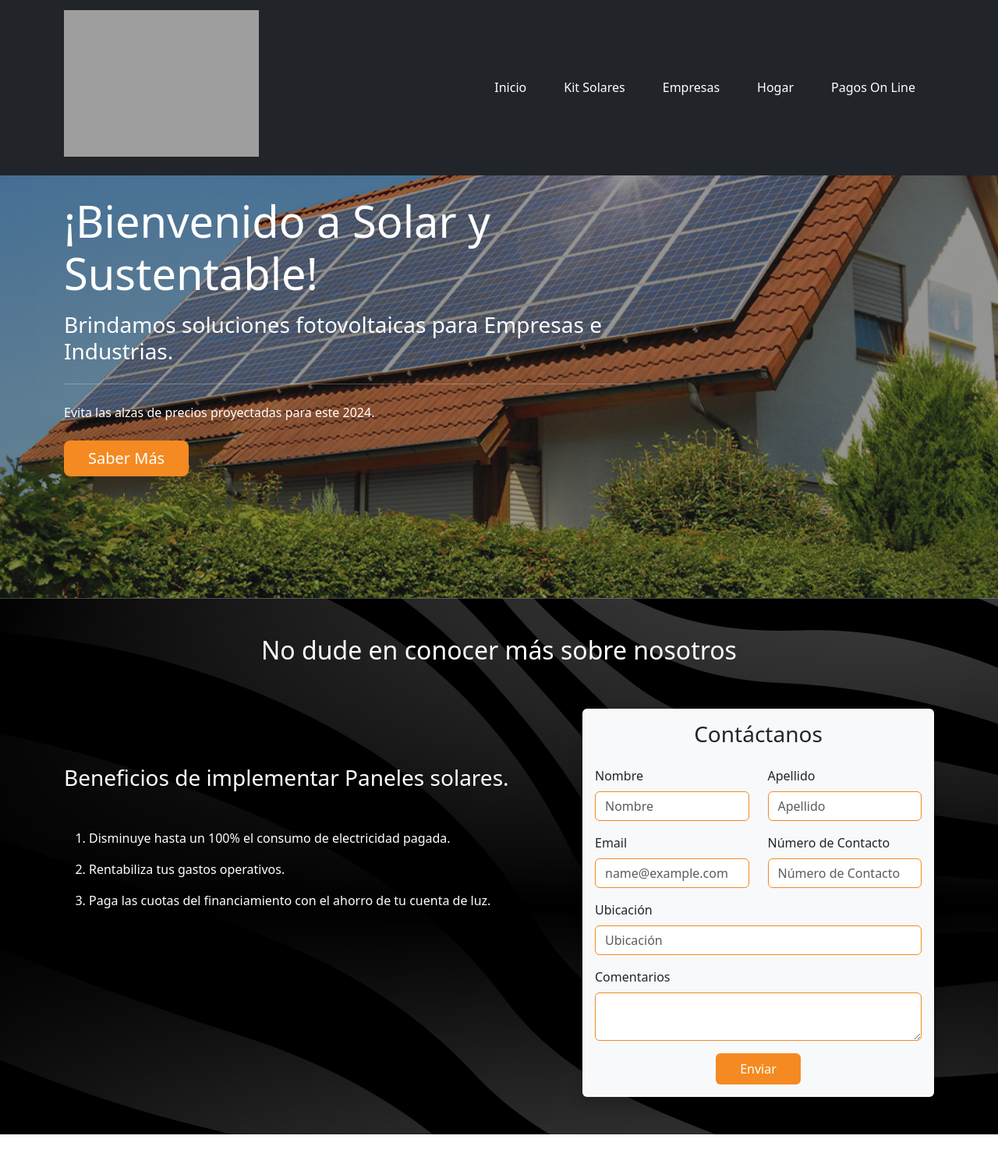
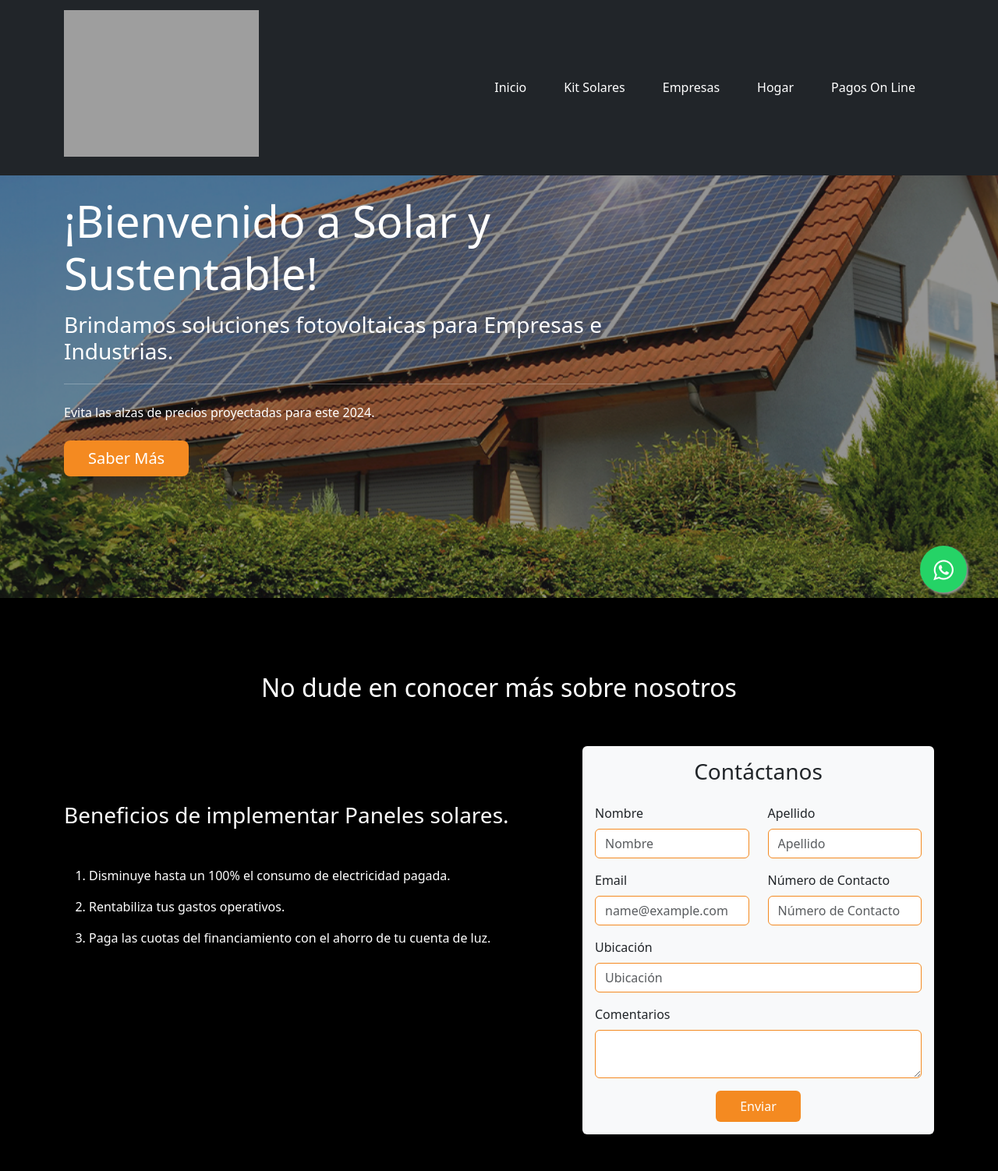
Before and after one commit to Kamiliin/new-solar, a PHP site: page / in a window 1280 px wide. Shown: the top 1502 px of the page at 78% size. Run offline with PHP 8.4, Linux system fonts and the light colour scheme; some libraries are stand-ins or nearby versions; grey boxes are pictures that could not be loaded.

Commit message:
finish home

```diff
--- a/index.php
+++ b/index.php
@@ -5,20 +5,28 @@
     <meta name="viewport" content="width=device-width, initial-scale=1">
     <title>Bootstrap demo</title>
     <link href="https://cdn.jsdelivr.net/npm/bootstrap@5.3.3/dist/css/bootstrap.min.css" rel="stylesheet" integrity="sha384-QWTKZyjpPEjISv5WaRU9OFeRpok6YctnYmDr5pNlyT2bRjXh0JMhjY6hW+ALEwIH" crossorigin="anonymous">
+    <link rel="preload" href="https://solarysustentablechile.cl/img/logonav.png" as="image">
+    <link rel="preload" href="https://cdn.jsdelivr.net/npm/bootstrap@5.3.3/dist/js/bootstrap.bundle.min.js" as="script">
+    <link rel="preload" href="https://cdn.jsdelivr.net/npm/bootstrap@5.3.3/dist/css/bootstrap.min.css" as="style">
+    <link href="https://cdn.rawgit.com/michalsnik/aos/2.1.1/dist/aos.css" rel="stylesheet">
+    <script src="https://cdn.rawgit.com/michalsnik/aos/2.1.1/dist/aos.js"></script>
+    <link rel="stylesheet" href="https://cdnjs.cloudflare.com/ajax/libs/font-awesome/4.7.0/css/font-awesome.min.css">
+
+
     <link rel="stylesheet" href="/style.css">
     <style>
-      body{
-        background-color: #000;
-      }
+
     #accordionExample {
       position: sticky;
-      top: 80px; /* Ajusta este valor según sea necesario */
+      top: 80px;
     }
+
 
     </style>
   </style>
    </head>
   <body>
+
 
     <header>
         <nav class="navbar navbar-expand-lg fixed-top bg-dark" >
@@ -93,18 +101,18 @@
     <div class="container-fluid bg-blue">
         <div class="container py-5">
             <div class="row">
-            <div class="pb-5 text-center text-white">
+                <div class=" py-md-5 text-center text-white" data-aos="fade-up">
                     <h2>No dude en conocer más sobre nosotros</h2>
                 </div>
-            <div class="col-7 text-white py-5">
+                <div class="col-12 col-md-7 text-white py-5" data-aos="fade-right">
                     <h3 class="py-4">Beneficios de implementar Paneles solares.</h3>
                     <ol>
-                    <li class="pt-3" >Disminuye hasta un 100% el consumo de electricidad pagada.</li>
+                        <li class="pt-3">Disminuye hasta un 100% el consumo de electricidad pagada.</li>
                         <li class="pt-3">Rentabiliza tus gastos operativos.</li>
                         <li class="pt-3">Paga las cuotas del financiamiento con el ahorro de tu cuenta de luz.</li>
                     </ol>
                 </div>
-            <div class="col-md-5">
+                <div class="col-12 col-md-5" data-aos="fade-left">
                     <div class="bg-light p-3 rounded shadow">
                         <form action="procesar_formulario.php" method="POST">
                             <div class="row mb-3">
@@ -134,27 +142,23 @@
                                 <label for="inputUbicacion" class="form-label">Ubicación</label>
                                 <input type="text" class="form-control input-custom" id="inputUbicacion" name="inputUbicacion" placeholder="Ubicación" required>
                             </div>
-
                             <div class="mb-3">
                                 <label for="exampleFormControlTextarea1" class="form-label">Comentarios</label>
                                 <textarea class="form-control input-custom" id="exampleFormControlTextarea1" name="exampleFormControlTextarea1" rows="2" required></textarea>
                             </div>
-
                             <div class="text-center">
                                 <button type="submit" class="btn btn-custom">Enviar</button>
                             </div>
                         </form>
-
-
                     </div>
                 </div>
-
             </div>
         </div>
     </div>
 
 
-  <div class="container-fluid p-5 bg-white">
+
+  <div class="container-fluid p-5 ">
     <div class="container p-md-5">
       <div class="row pb-5">
         <div class="col-md-12 col-lg-5">
@@ -339,29 +343,30 @@
         <div class="col-md-4 pt-3 mb-3">
           <h5>NOSOTROS</h5>
           <ul class="list-unstyled">
-            <li><i class="fas h4 fa-map-marker-alt"></i> Dirección: Valparaiso, Viña Del Mar Chile            </li>
-            <li><i class="fas h4 fa-phone"></i> Teléfono: +569 51906473            </li>
-            <li><i class="fas h4 fa-envelope"></i> Email: solarysustentable.91@gmail.com            </li>
+            <li><i class="fas h4 "></i> Dirección: Valparaiso, Viña Del Mar Chile            </li>
+            <li><i class="fas h4 "></i> Teléfono: +569 51906473            </li>
+            <li><i class="fas h4 "></i> Email: solarysustentable.91@gmail.com            </li>
           </ul>
-          <div class="mt-3">
-            <a href="#" class="text-white mr-3"><i class="fab fa-facebook-f"></i></a>
-            <a href="#" class="text-white mr-3"><i class="fab fa-instagram"></i></a>
-            <a href="#" class="text-white"><i class="fab fa-whatsapp"></i></a>
-          </div>
+
         </div>
       </div>
       <div class="row">
         <div class="col-12 text-center">
           <p>&copy; 2024 solarysustentablechile. Todos los derechos reservados.</p>
           <div class="d-flex justify-content-center mt-3">
-            <img src="https://via.placeholder.com/150" alt="Facebook" class="mx-2" style="width: 30px; height: 30px;">
-            <img src="https://via.placeholder.com/150" alt="Instagram" class="mx-2" style="width: 30px; height: 30px;">
-            <img src="https://via.placeholder.com/150" alt="WhatsApp" class="mx-2" style="width: 30px; height: 30px;">
+            <img src="https://solarysustentablechile.cl/img/face.png" alt="Facebook" class="mx-2" style="width: 20px; height: 30px;">
+            <img src="https://solarysustentablechile.cl/img/int.png" alt="Instagram" class="mx-2" style="width: 30px; height: 30px;">
+            <img src="https://solarysustentablechile.cl/img/wt.png" alt="WhatsApp" class="mx-2" style="width: 30px; height: 30px;">
           </div>
         </div>
       </div>
     </div>
   </footer>
+
+  <!-- WhatsApp Icon Floating -->
+<a href="https://wa.me/tu-numero?text=Hola" class="whatsapp-float" target="_blank">
+    <i class="fa fa-whatsapp my-float"></i>
+</a>
 
 
 <script src="https://code.jquery.com/jquery-2.2.0.min.js" type="text/javascript"></script>
@@ -369,6 +374,7 @@
 
 
   <script>
+
 //logo slider
 
 $('.logos-slider').slick({
@@ -395,7 +401,10 @@ slidesToShow: 2
 </script>
 
     <script src="https://maxcdn.bootstrapcdn.com/bootstrap/3.3.6/js/bootstrap.min.js"></script>
+    <script src="https://cdn.jsdelivr.net/npm/bootstrap@5.3.3/dist/js/bootstrap.bundle.min.js" integrity="sha384-YvpcrYf0tY3lHB60NNkmXc5s9fDVZLESaAA55NDzOxhy9GkcIdslK1eN7N6jIeHz" crossorigin="anonymous"></script>
+    <script>
+    AOS.init();
+</script>
 
-    <script src="https://cdn.jsdelivr.net/npm/bootstrap@5.3.3/dist/js/bootstrap.bundle.min.js" integrity="sha384-YvpcrYf0tY3lHB60NNkmXc5s9fDVZLESaAA55NDzOxhy9GkcIdslK1eN7N6jIeHz" crossorigin="anonymous"></script>
   </body>
 </html>
--- a/style.css
+++ b/style.css
@@ -1,7 +1,8 @@
 
-.bg-blue {
-    background-image: url("/section-form.png");
-  }
+body{
+  background-color: black;
+}
+
 
 
 
@@ -173,3 +174,22 @@
       display: block;
       margin: 0 auto;
     }
+
+    .whatsapp-float {
+      position: fixed;
+      width: 60px;
+      height: 60px;
+      bottom: 40px;
+      right: 40px;
+      background-color: #25d366;
+      color: #FFF;
+      border-radius: 50px;
+      text-align: center;
+      font-size: 30px;
+      box-shadow: 2px 2px 3px #999;
+      z-index: 1000;
+  }
+
+  .whatsapp-float .my-float {
+      margin-top: 16px;
+  }
```
Also changed, not shown: procesar_formulario.php (+12 -10 lines), kit-solares.php (added), section-form.png (deleted). Lines whose indentation alone changed are shown as unchanged.
